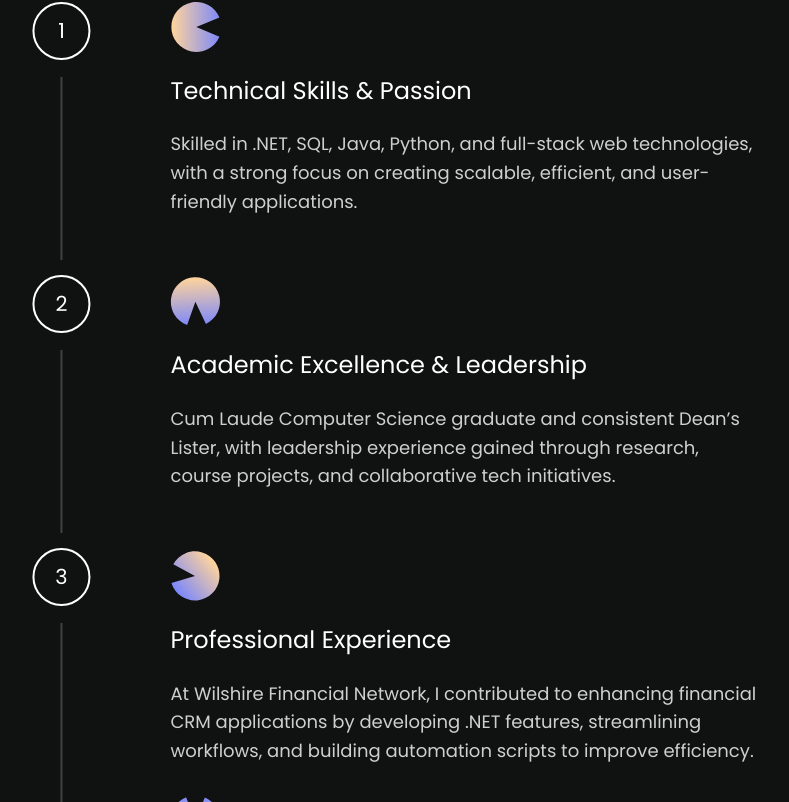
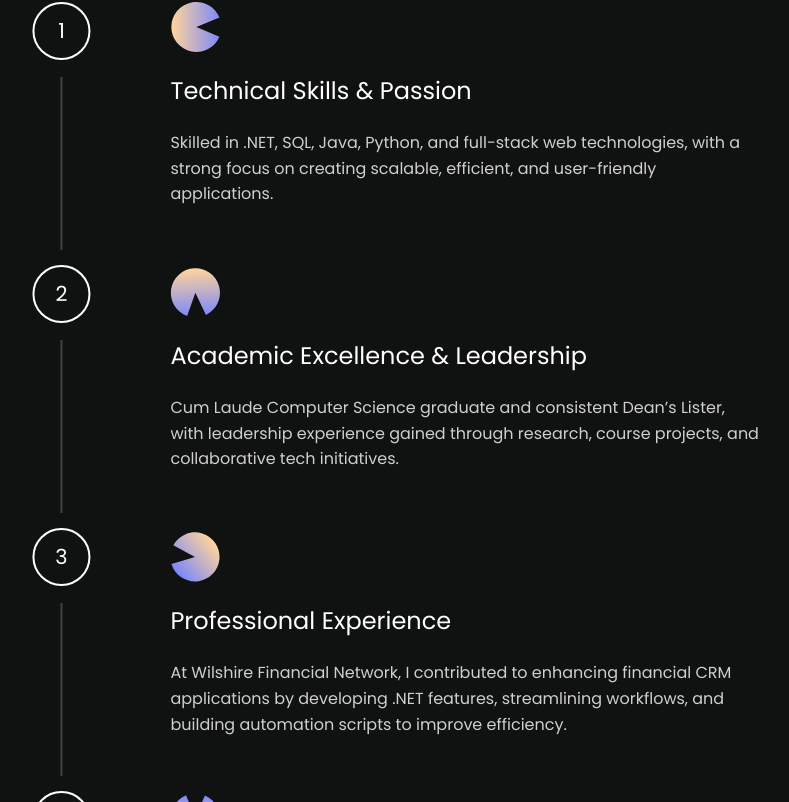
Before and after one commit to Xander-Allen-Rola/Xander-Portfolio, a Vue app: page / in a window 1280 px wide. Shown: the part 1138-1940 px from the top of the page, without its empty margins (6-795 px from the left). Built offline with nearby package versions, Linux system fonts and the light colour scheme.

Commit message:
changed p font size improved changed footer gap to justify space between

```diff
--- a/src/App.vue
+++ b/src/App.vue
@@ -65,7 +65,8 @@ onUnmounted(() => {
     <footer
       style="display: flex;
       align-items: center;
-      justify-content: center;
+      justify-content:space-between;
+      width: 100%;
       margin-top: 100px">
       <XanderLogo />
       <SocialsButtons />
--- a/src/assets/main.css
+++ b/src/assets/main.css
@@ -24,7 +24,7 @@ h3{
 }
 
 p{
-  font-size: 18px;
+  font-size: 16px;
 }
 
 body{
--- a/src/components/AboutMe.vue
+++ b/src/components/AboutMe.vue
@@ -54,7 +54,7 @@
           </p>
         <img class="description-icon" src="../assets/icons/descriptionicon3.svg"/>
         <h3>Professional Experience</h3>
-          <p style="margin-bottom: 10px;">
+          <p style="margin-bottom: 37px;">
             At Wilshire Financial Network, I contributed to
             enhancing financial CRM applications by developing
             .NET features, streamlining workflows, and building
@@ -94,7 +94,7 @@
 
 .vertical-line {
   width: 1px;
-  height: 183px;
+  height: 173px;
   border: 1px solid rgba(255, 255, 255, 0.2);
   margin-top: 2px;
 }
```
